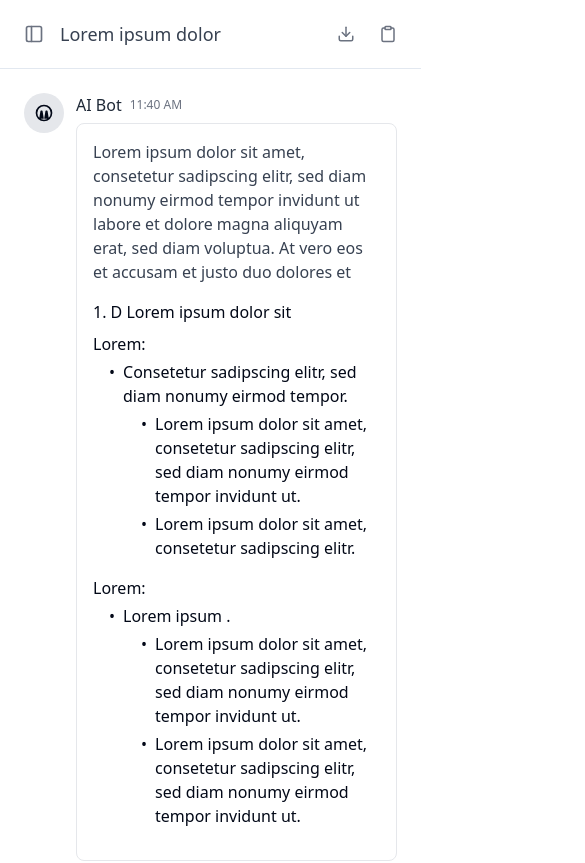
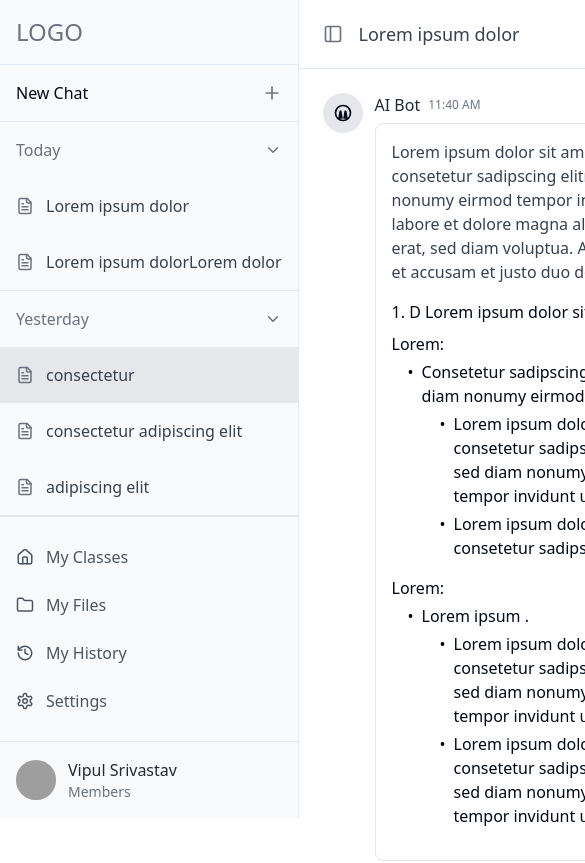
Before and after one commit to highhimanshu/friendly-react-chat, a React (Vite) app: page / in a window 390 px wide. Shown: the top 863 px of the page, 585 px wide, since content can reach past the window. Built offline with nearby package versions, Linux system fonts and the light colour scheme; grey boxes are pictures that could not be loaded.

Commit message:
Fix: Sidebar toggle on mobile
The left sidebar toggle was not functioning correctly on mobile devices. This commit addresses the issue.

```diff
--- a/src/pages/Index.jsx
+++ b/src/pages/Index.jsx
@@ -31,9 +31,9 @@ const Index = () => {
 
   return (
     <div className="flex h-screen">
-      {/* Sidebar - hidden on mobile and toggled by the showSidebar state */}
+      {/* Sidebar - conditionally shown based on showSidebar state */}
       {showSidebar && (
-        <div className="hidden md:block md:w-80 h-full">
+        <div className="w-80 h-full md:block">
           <ChatSidebar />
         </div>
       )}
```
